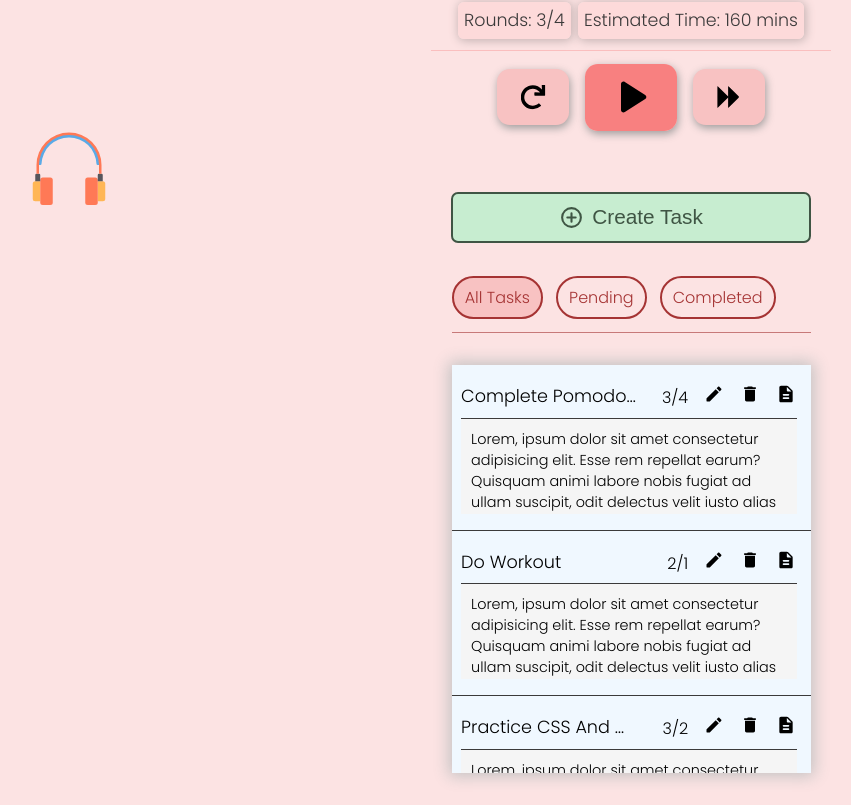
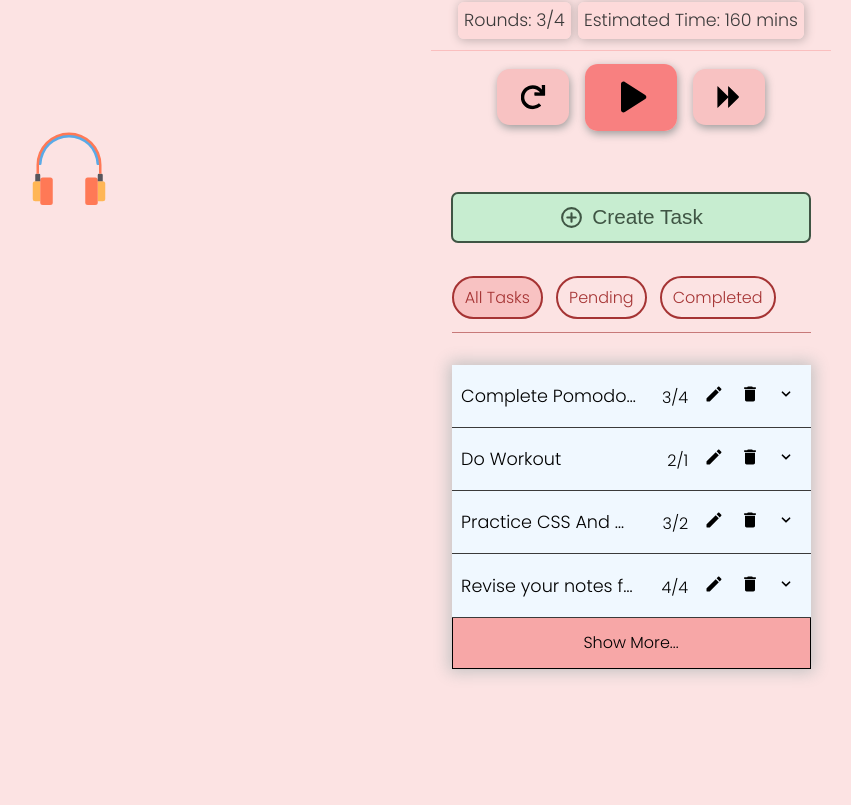
Before and after one commit to vivek-30/pomodo-go, a Next.js app: page / in a window 1280 px wide. Shown: the part 534-1339 px from the top of the page, without its empty margins (9-860 px from the left). After the commit the page ends 1235 px from the top, so only its background shows below. Built offline with nearby package versions, Linux system fonts and the light colour scheme.

Commit message:
feat: added edit, delete, read description, and set task for timer functionality

```diff
--- a/src/app/page.jsx
+++ b/src/app/page.jsx
@@ -1,4 +1,3 @@
-import Tasks from '@components/Tasks';
 import Timer from '@components/Timer';
 import AddTask from '@components/AddTask';
 import styles from '@styles/pages/page.module.scss';
@@ -11,7 +10,6 @@ const Page = () => {
       </section>
       <section className='tasks__section'>
         <AddTask />
-        <Tasks />
       </section>
     </main>
   );
--- a/src/components/AddTask.jsx
+++ b/src/components/AddTask.jsx
@@ -1,19 +1,20 @@
 'use client';
 import Image from 'next/image';
+import Tasks from '@components/Tasks';
 import { useState, useContext } from 'react';
 import { ModeContext } from '@contexts/modeContext';
 import { TasksContext } from '@contexts/tasksContext';
 import styles from '@styles/components/addTask.module.scss';
 
-const initialData = {
+const initialTaskData = {
   title: '',
   description: '',
-  totalRounds: 3
+  totalRounds: ''
 }
 const AddTask = () => {
   const [inputIndex, setInputIndex] = useState(1);
   const [isFormOpen, setIsFormOpen] = useState(false);
-  const [taskData, setTaskData] = useState(initialData);
+  const [taskData, setTaskData] = useState(initialTaskData);
 
   const { state: modeState } = useContext(ModeContext);
   const { dispatch: tasksDispatch } = useContext(TasksContext);
@@ -30,6 +31,7 @@ const AddTask = () => {
     const decision = confirm('Are you sure? It will clear all the entered information');
     if(decision) {
       setIsFormOpen(false);
+      setTaskData(initialTaskData);
     }
   }
 
@@ -53,8 +55,9 @@ const AddTask = () => {
   const addNewTask = () => {
     taskData._id = Math.random()*100000;
     taskData.completedRounds = 0;
+    taskData.status = 'pending'
     tasksDispatch({ type: 'ADD_TASK', payload: taskData });
-    setTaskData(initialData);
+    setTaskData(initialTaskData);
     setInputIndex(1);
   }
 
@@ -71,7 +74,24 @@ const AddTask = () => {
     }
   }
 
+  const editTask = (selectedTask) => {
+    return () => {
+      // Check if user is trying both modification as well as saving a task.
+      if(isFormOpen && (taskData.title !== '' || taskData.description !== '' || taskData.totalRounds !== '')) {
+        const decision = confirm('You have a unsaved task, this action will erase all your changes, click "ok" to continue');
+        if(!decision) {
+          return;
+        }
+      }
+
+      setIsFormOpen(true);
+      setTaskData(selectedTask);
+      setInputIndex(1);
+    }
+  }
+
   return (
+    <>
       <div className={`${styles['add-task__container']} flex-center`}>
         <div className={`${styles['add-task__control-section']} ${styles[modeState.mode]}`}>
           {isFormOpen === false ? (
@@ -145,9 +165,10 @@ const AddTask = () => {
               <label htmlFor="rounds">Number of rounds you want to go for:</label>
               <input
                 id="totalRounds"
-              type="number"
+                type="text"
                 inputMode="numeric"
                 placeholder="Default (3)"
+                value={taskData.totalRounds}
                 onChange={handleInputChange}
                 min={1}
               />
@@ -156,6 +177,8 @@ const AddTask = () => {
           </form>
         )}
       </div>
+      <Tasks editTask={editTask} />
+    </>
   );
 }
 
--- a/src/components/Task.jsx
+++ b/src/components/Task.jsx
@@ -1,24 +1,59 @@
 import Image from 'next/image';
+import { useState, useContext } from 'react';
+import { TasksContext } from '@contexts/tasksContext';
 import styles from '@styles/components/tasks.module.scss';
 
-const Task = ({ task }) => {
-  const { title, description, totalRounds, completedRounds } = task;
+const Task = ({ task, editTask }) => {
+  const { title, description, totalRounds, completedRounds, status } = task;
+  const [isDescriptionOpen, setIsDescriptionOpen] = useState(false);
+  const { state, dispatch } = useContext(TasksContext);
+
+  const handleTaskSelection = () => {
+    if(!state.isPaused) {
+      alert('Please finish the current task first');
+      return;
+    }
+    dispatch({ type: 'SET_TASK', payload: task });
+  }
+
+  const deleteTask = () => {
+    if(state.activeTask?._id === task._id) {
+      alert('active task cannot be deleted');
+      return;
+    }
+    dispatch({ type: `REMOVE_${status.toUpperCase()}_TASK`, payload: task });
+  }
+
+  const toggleDescriptionSection = () => {
+    setIsDescriptionOpen(currentState => !currentState);
+  }
 
   return (
     <li>
       <div className={styles['task-list__task-header']}>
-        <span className="text-truncate">{title}</span>
+        <span className="text-truncate" onClick={handleTaskSelection}>{title}</span>
         <div className={styles['task-header__control-icons']}>
-          <span>{completedRounds}/{totalRounds}</span>
-          <span><Image src="/assets/icons/edit.svg" alt="edit icon" height={20} width={20} /></span>
-          <span><Image src="/assets/icons/delete.svg" alt="delete icon" height={20} width={20} /></span>
-          <span><Image src="/assets/icons/description.svg" alt="description icon" height={20} width={20} /></span>
+          <span data-type="info">
+            {completedRounds}/{totalRounds}
+          </span>
+          <span onClick={editTask({ title, description, totalRounds})} data-type="edit">
+            <Image src="/assets/icons/edit.svg" alt="edit icon" height={20} width={20} />
+          </span>
+          <span onClick={deleteTask} data-type="delete">
+            <Image src="/assets/icons/delete.svg" alt="delete icon" height={20} width={20} />
+          </span>
+          <span onClick={toggleDescriptionSection} data-type="description">
+            <Image src="/assets/icons/down-arrow.svg" alt="down-arrow icon" height={20} width={20} />
+          </span>
         </div>
       </div>
-      <div className={styles['task-list__task-body']}>
-        {description}
-        <span>Read More</span>
-      </div>
+      {
+        isDescriptionOpen && (
+        <div className={styles['task-list__task-body']}>
+          {description}
+          <span>Read More</span>
+        </div>
+      )}
     </li>
   );
 }
--- a/src/components/Tasks.jsx
+++ b/src/components/Tasks.jsx
@@ -1,11 +1,11 @@
 'use client';
+import Task from '@components/Task';
 import { useState, useContext, useEffect } from 'react';
 import { ModeContext } from '@contexts/modeContext';
 import { TasksContext } from '@contexts/tasksContext';
-import Task from '@components/Task';
 import styles from '@styles/components/tasks.module.scss';
 
-const Tasks = () => {
+const Tasks = ({ editTask }) => {
   const { state: modeState } = useContext(ModeContext);
   const { state: tasksState } = useContext(TasksContext);
 
@@ -63,7 +63,7 @@ const Tasks = () => {
         <ul role="list">
           {
             displayingTasks.length !== 0 ? (
-              displayingTasks.map((task) => (<Task key={task._id} task={task} />))
+              displayingTasks.map((task) => (<Task key={task._id} task={task} editTask={editTask} />))
             ) : (
               <p className={styles['task-list--empty']}>
                 {
--- a/src/contexts/tasksContext.js
+++ b/src/contexts/tasksContext.js
@@ -8,21 +8,24 @@ const initialState = {
       title: 'Complete Pomodoro Application',
       description: 'Lorem, ipsum dolor sit amet consectetur adipisicing elit. Esse rem repellat earum? Quisquam animi labore nobis fugiat ad ullam suscipit, odit delectus velit iusto alias excepturi sint veritatis harum dicta neque voluptatum deleniti cupiditate explicabo esse? Ratione dolorum molestias consequuntur corrupti quis perspiciatis accusamus illum, aut vero? Illo quisquam omnis nisi pariatur fuga ipsam suscipit totam temporibus provident impedit sunt, ea inventore quaerat sapiente, voluptatum ad reprehenderit! Quo, hic eius.',
       totalRounds: 4,
-      completedRounds: 3
+      completedRounds: 3,
+      status: 'pending'
     },
     {
       _id: 2,
       title: 'Do Workout',
       description: 'Lorem, ipsum dolor sit amet consectetur adipisicing elit. Esse rem repellat earum? Quisquam animi labore nobis fugiat ad ullam suscipit, odit delectus velit iusto alias excepturi sint veritatis harum dicta neque voluptatum.',
       totalRounds: 1,
-      completedRounds: 2
+      completedRounds: 2,
+      status: 'pending'
     },
     {
       _id: 3,
       title: 'Practice CSS And Make Beautyful UI',
       description: 'Lorem, ipsum dolor sit amet consectetur adipisicing elit. Esse rem repellat earum? Quisquam animi labore nobis fugiat.',
       totalRounds: 2,
-      completedRounds: 3
+      completedRounds: 3,
+      status: 'pending'
     },
     {
       _id: 4,
@@ -30,11 +33,13 @@ const initialState = {
       description: 'Lorem, ipsum dolor sit amet consectetur adipisicing elit. Esse rem repellat earum? Quisquam animi labore nobis fugiat ad ullam suscipit, odit delectus velit iusto alias excepturi sint veritatis harum dicta neque voluptatum deleniti cupiditate explicabo esse? Ratione dolorum molestias consequuntur corrupti quis perspiciatis accusamus illum, aut vero? Illo quisquam omnis nisi pariatur fuga ipsam suscipit totam temporibus provident impedit sunt, ea inventore quaerat sapiente, voluptatum ad reprehenderit! Quo, hic eius.\
       Ratione dolorum molestias consequuntur corrupti quis perspiciatis accusamus illum, aut vero? Illo quisquam omnis nisi pariatur fuga ipsam suscipit totam temporibus provident impedit sunt, ea inventore quaerat sapiente, voluptatum ad reprehenderit! Quo, hic eius.',
       totalRounds: 4,
-      completedRounds: 4
+      completedRounds: 4,
+      status: 'pending'
     },
   ],
   completedTasks: [],
-  activeTask: null
+  activeTask: null,
+  isPaused: true
 }
 
 export const TasksContext = createContext(null);
--- a/src/reducers/tasksReducer.js
+++ b/src/reducers/tasksReducer.js
@@ -33,21 +33,27 @@ const tasksReducer = (state, action) => {
     }
     case 'MARK_COMPLETED': {
       return {
-        pendingTasks: state.pendingTasks.filter((task) => task._id !== payload.task._id),
+        pendingTasks: state.pendingTasks.filter((task) => task._id !== action.payload._id),
         completedTasks: [ action.payload, ...state.completedTasks ],
-        activeTask: state.activeTask
+        activeTask: null
       }
     }
     case 'REMOVE_PENDING_TASK': {
       return {
         ...state,
-        pendingTasks: state.pendingTasks.filter((task) => task._id !== payload.task._id),
+        pendingTasks: state.pendingTasks.filter((task) => task._id !== action.payload._id),
       }
     }
     case 'REMOVE_COMPLETED_TASK': {
       return {
         ...state,
-        completedTasks: state.completedTasks.filter((task) => task._id !== payload.task._id),
+        completedTasks: state.completedTasks.filter((task) => task._id !== action.payload._id),
+      }
+    }
+    case 'TOGGLE_IS_PAUSED': {
+      return {
+        ...state,
+        isPaused: action.payload
       }
     }
     default: {
--- a/src/styles/components/addTask.module.scss
+++ b/src/styles/components/addTask.module.scss
@@ -147,7 +147,7 @@
     resize: none;
   }
 
-  input[type="number"] {
+  input[inputMode="numeric"] {
     width: 48%;
   }
 }
--- a/src/styles/components/tasks.module.scss
+++ b/src/styles/components/tasks.module.scss
@@ -90,6 +90,7 @@
   > span {
     font-size: 1.1rem;
     max-width: 11rem;
+    cursor: pointer;
   }
 }
 
```
Lines whose indentation alone changed are shown as unchanged.
